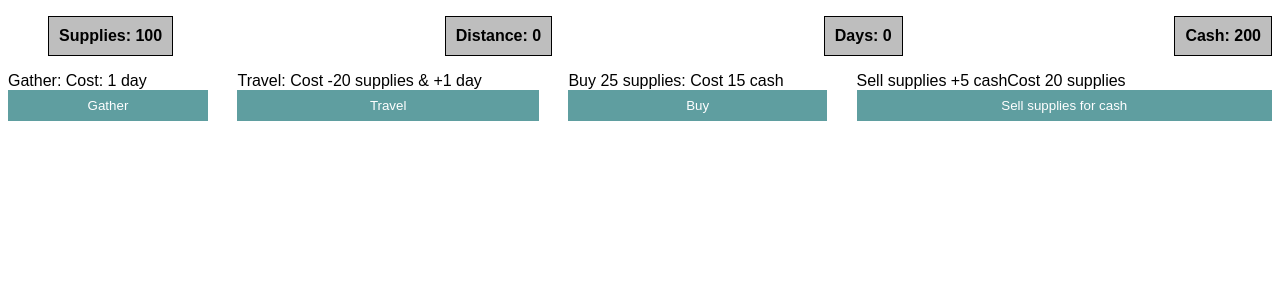
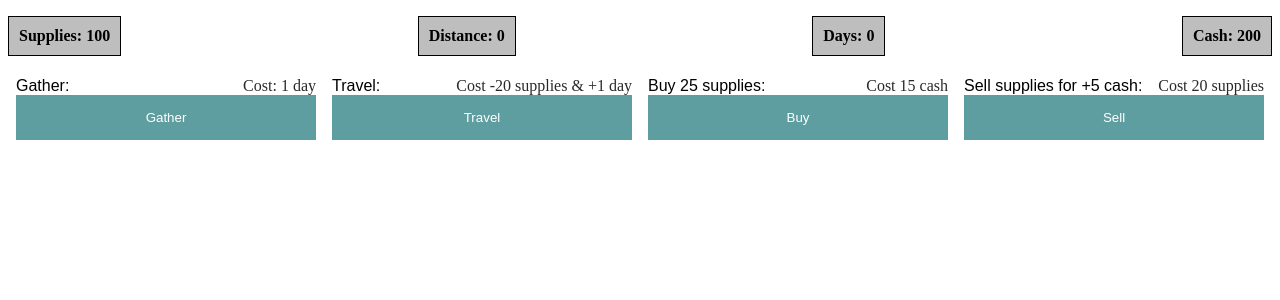
Before and after one commit to KeyG94/reduxRoad, a React (Create React App) app: page / in a window 1280 px wide. Shown: the top 300 px of the page. Built offline with nearby package versions, Linux system fonts and the light colour scheme.

Commit message:
added gloabl style delete and modified the component styles

```diff
--- a/src/App.js
+++ b/src/App.js
@@ -1,6 +1,7 @@
 import React from 'react';
 import State from './compoments/state/State';
 import Button from './compoments/button/Button';
+import './style/global.scss';
 
 
 function App() {
--- a/src/compoments/button/Button.jsx
+++ b/src/compoments/button/Button.jsx
@@ -9,30 +9,28 @@ function Button() {
     const dispatch = useDispatch();
 
     return (
-        <>
-            <div className={styles.random}>
-                <div>
-                    <label className="label">Gather: </label>
+        <div className={styles.container}>
+            <div className={styles.actionContainer}>
+                <label className={styles.label}>Gather: </label>
                 <span>Cost: 1 day </span>
-                    <button onClick={() => dispatch(gather())}>Gather</button>
+                <button onClick={() => dispatch(gather())} className={styles.btn}>Gather</button>
             </div>
-                <div>
-                    <label>Travel: </label>
+            <div className={styles.actionContainer}>
+                <label className={styles.label}>Travel: </label>
                 <span>Cost -20 supplies & +1 day </span>
-                    {supplies > 0 ? <button onClick={() => dispatch(travel(1))}>Travel</button> : <button onClick={() => dispatch(travel(1))} style={{color: 'red'}}>Travel (not enough supplies)</button>}
+                {supplies > 0 ? <button onClick={() => dispatch(travel(1))} className={styles.btn}>Travel</button> : <button onClick={() => dispatch(travel(1))} style={{color: 'red'}} className={styles.btn}>Travel (not enough supplies)</button>}
             </div>
-                <div>
-                    <label>Buy 25 supplies: </label>
+            <div className={styles.actionContainer}>
+                <label className={styles.label}>Buy 25 supplies: </label>
                 <span>Cost 15 cash </span>
-                    {cash >= 0 ? <button onClick={() => dispatch(buy())}>Buy</button> : <button onClick={() => dispatch(buy())} style={{color: 'red'}}>Buy (not enough cash)</button> }
+                {cash >= 0 ? <button onClick={() => dispatch(buy())} className={styles.btn}>Buy</button> : <button onClick={() => dispatch(buy())} style={{color: 'red'}} className={styles.btn}>Buy (not enough cash)</button> }
             </div>
-                <div>
-                    <label>Sell supplies +5 cash</label>
+            <div className={styles.actionContainer}>
+                <label className={styles.label}>Sell supplies for +5 cash: </label>
                 <span>Cost 20 supplies </span>
-                    {supplies > 20 ? <button onClick={() => dispatch(sell())}>Sell supplies for cash</button> : <button onClick={() => dispatch(sell())} style={{color: 'red'}}>Sell (not enough supplies)</button>}
+                {supplies > 20 ? <button onClick={() => dispatch(sell())} className={styles.btn}>Sell</button> : <button onClick={() => dispatch(sell())} style={{color: 'red'}} className={styles.btn}>Sell (not enough supplies)</button>}
             </div>
         </div>
-        </>
     )
 }
 
--- a/src/compoments/button/Button.module.scss
+++ b/src/compoments/button/Button.module.scss
@@ -1,26 +1,32 @@
-.random{
+.container{
     display: flex;
     flex-wrap: wrap;
     justify-content: space-between;
-}
 
-label{
+    .actionContainer{
+        width: 300px;
+        margin: 5px auto;
+
+        .label{
             font-family: Arial, Helvetica, sans-serif;
         }
 
-button{
+        span{
+            float: right;
+            color: rgb(41, 41, 41);
+        }
+
+        .btn{
             background-color: cadetblue;
             color: white;
-    padding: 8px;
+            padding: 15px;
             border: none;
             width: 100%;
-}
 
-button:hover{
+            &:hover{
                 background-color: rgb(3, 153, 158);
                 color: black;
             }
-
-div{
-    font-family: Arial, Helvetica, sans-serif;
         }
+    }
+}
--- /dev/null
+++ b/src/style/global.scss
@@ -0,0 +1,4 @@
+* {
+    box-sizing: border-box;
+    padding: 0;
+}
```
Lines whose indentation alone changed are shown as unchanged.
